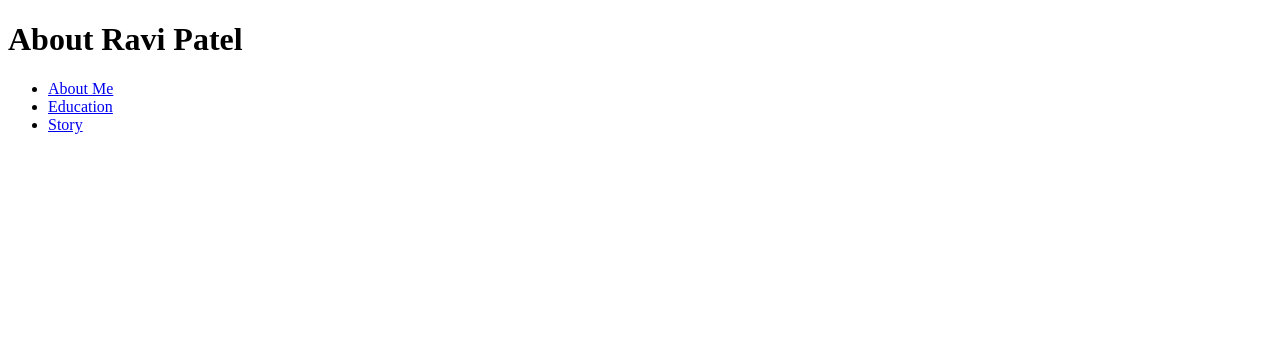
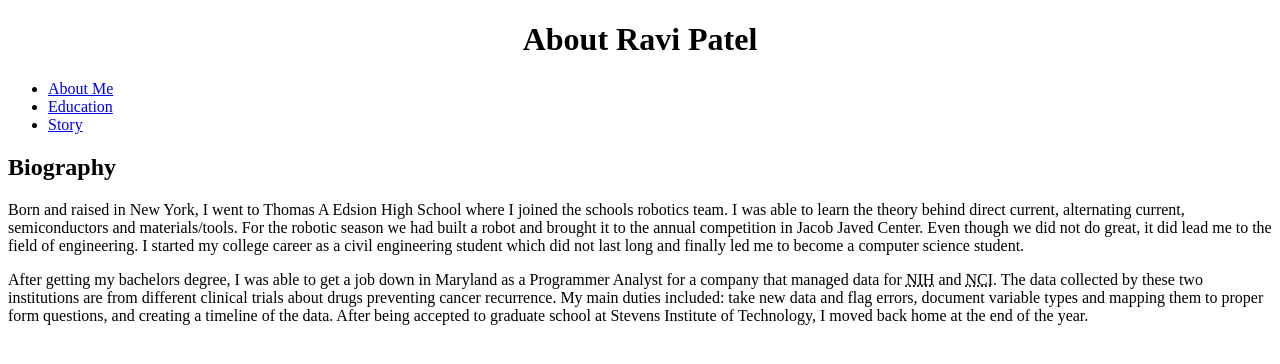
Before and after one commit to rpatel1291/Lab5-HTML, a plain HTML site: page index.html in a window 1280 px wide. Drawn offline with Linux system fonts and the light colour scheme.

Commit message:
Adding the first article
Adding the biography and the 2 paragraphs

```diff
--- a/index.html
+++ b/index.html
@@ -6,7 +6,7 @@
     <title>Ravi Patel's About Me Page</title>
 </head>
 <body>
-    <h1>About Ravi Patel</h1>
+    <center><h1>About Ravi Patel</h1></center>
     <header>
         <nav>
             <ul>
@@ -16,5 +16,21 @@
             </ul>
         </nav>
     </header>
+    <main>
+        <article>
+            <h2>Biography</h2>
+            <p>Born and raised in New York, I went to Thomas A Edsion High School where I joined the schools robotics team. I was able to
+            learn the theory behind direct current, alternating current, semiconductors and materials/tools. For the robotic season we had
+            built a robot and brought it to the annual competition in Jacob Javed Center. Even though we did not do great, it did lead me to the
+            field of engineering. I started my college career as a civil engineering student which did not last long and finally led me to become
+            a computer science student.</p>
+            <p>After getting my bachelors degree, I was able to get a job down in Maryland as a Programmer Analyst for a company that managed data for
+            <abbr title="National Institute of Health">NIH</abbr> and <abbr title="National Cancer Institute">NCI</abbr>. The data collected by these two institutions
+            are from different clinical trials about drugs preventing cancer recurrence. My main duties included: take new data and flag errors, document
+            variable types and mapping them to proper form questions, and creating a timeline of the data. After being accepted to graduate school at Stevens Institute of Technology,
+            I moved back home at the end of the year.</p>
+        </article>
+
+    </main>
 </body>
 </html>
```
